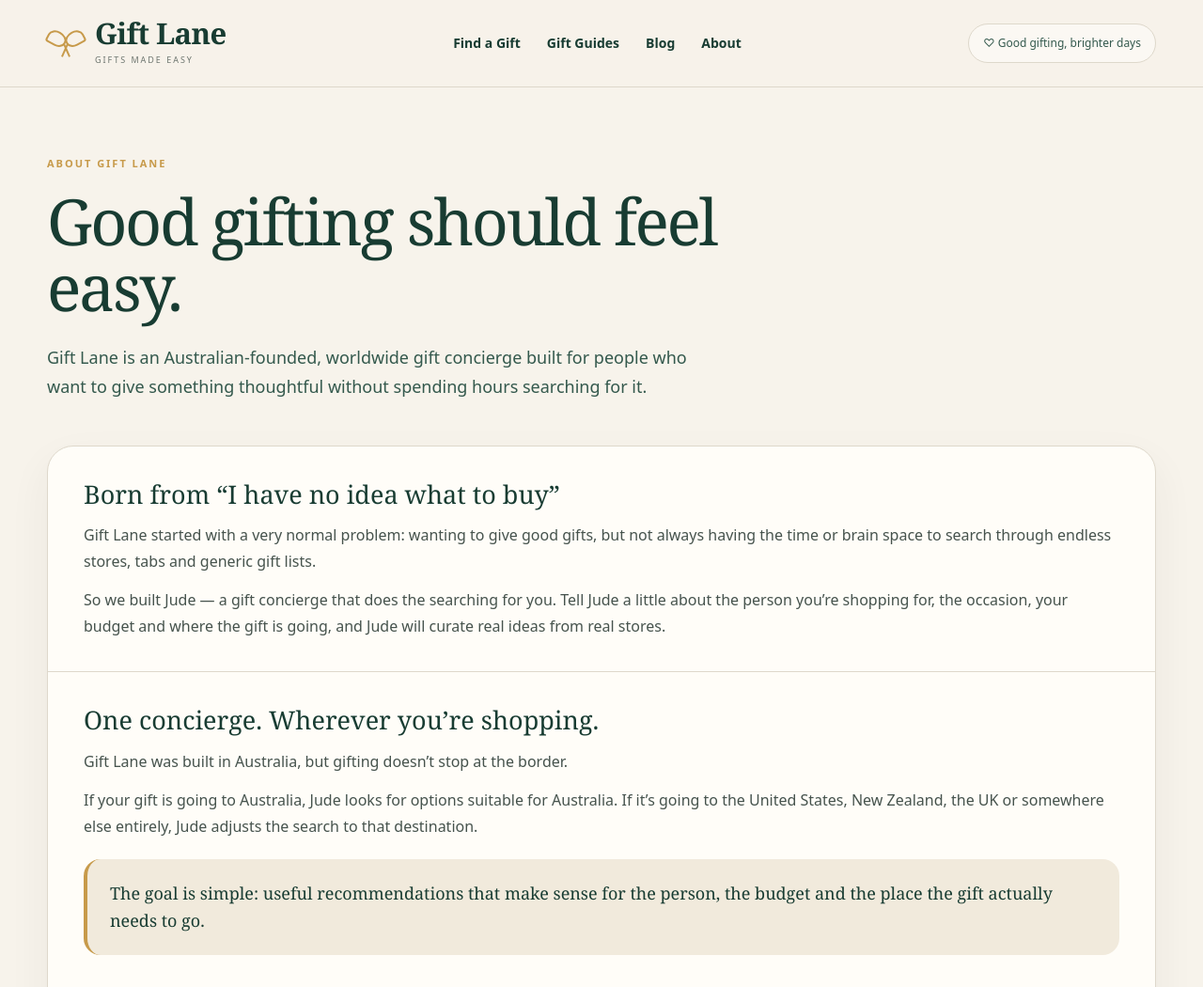
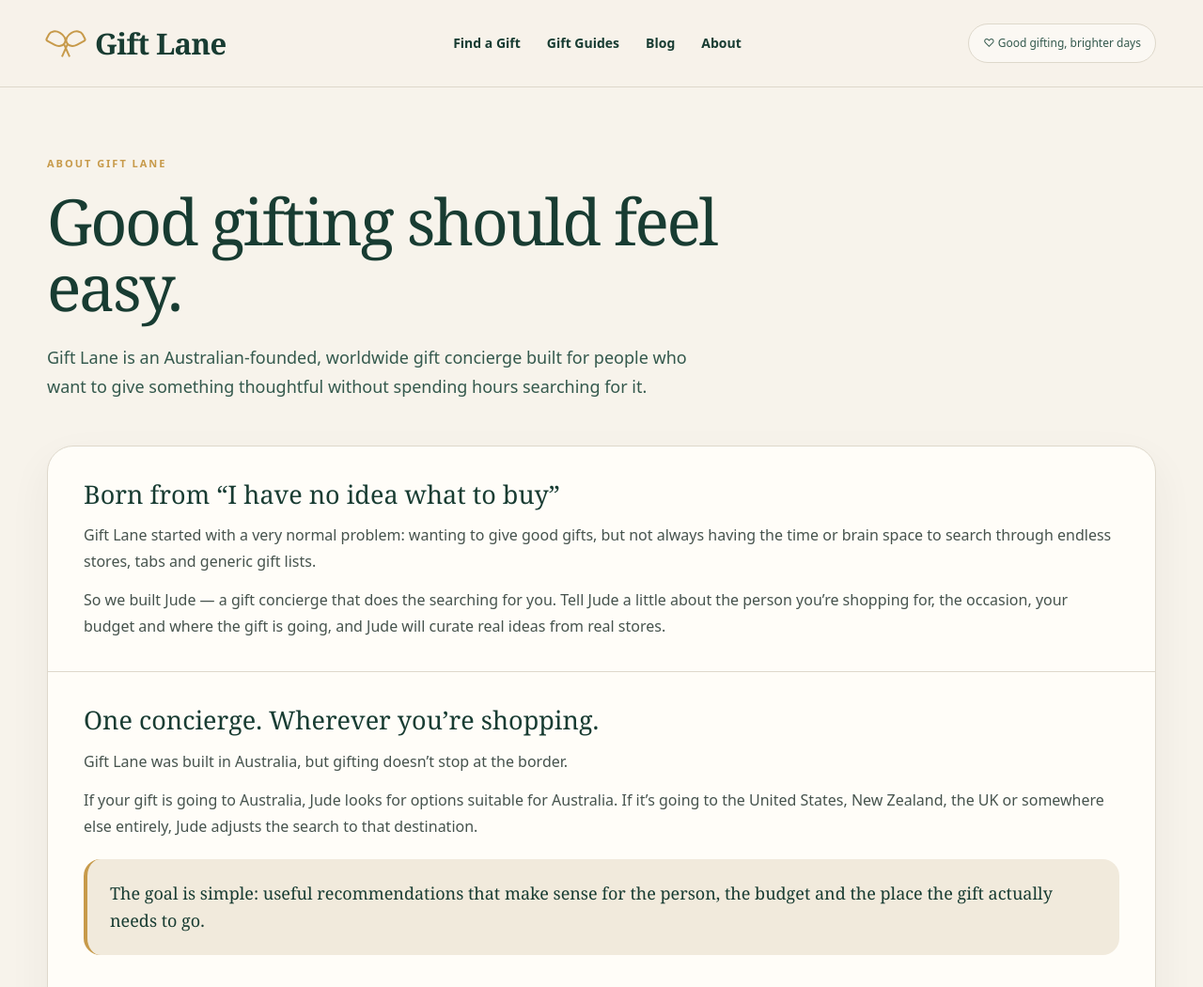
Before and after one commit to giftfairy/gift-concierge, a website: page public/about.html in a window 1280 px wide. Shown: the top 1050 px of the page at 94% size. Drawn offline with Linux system fonts and the light colour scheme.

Commit message:
Update about.html

```diff
--- a/public/about.html
+++ b/public/about.html
@@ -411,7 +411,7 @@
   <header>
     <div class="shell header-inner">
 
-      <a class="brand" href="/">
+   <a class="brand" href="/" aria-label="Gift Lane home">
   <span class="bow" aria-hidden="true">
     <span class="bow-left"></span>
     <span class="bow-right"></span>
@@ -419,10 +419,7 @@
     <span class="bow-tail-right"></span>
   </span>
 
-        <span class="brand-text">
   <span class="brand-name">Gift Lane</span>
-          <span class="brand-tagline">Gifts made easy</span>
-        </span>
 </a>
 
       <nav aria-label="Main navigation">
```
Lines whose indentation alone changed are shown as unchanged.
